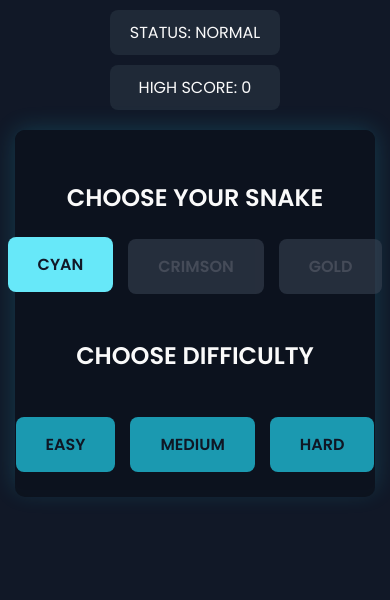
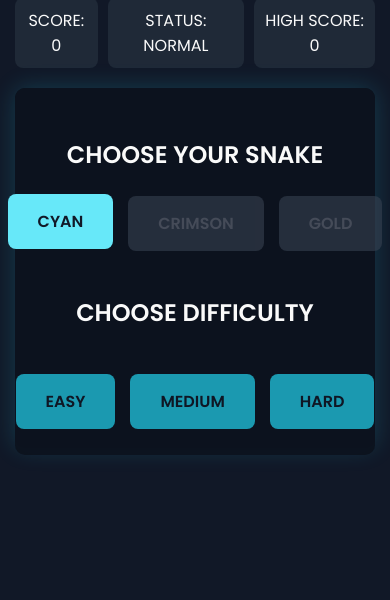
Before and after one commit to sasy1991/snake-game, a plain HTML site: page index.html in a window 390 px wide. Shown: the part 244-844 px from the top of the page. Drawn offline with Linux system fonts and the light colour scheme.

Commit message:
mobile design

```diff
--- a/style.css
+++ b/style.css
@@ -325,9 +325,14 @@ body {
 
     .scores {
         min-width: 0;
-        flex-direction: column;
+        flex-direction: row;
         gap: 10px;
-        align-items: center;
+        justify-content: center;
+    }
+
+    .score-item {
+        min-width: auto;
+        /* Allow items to shrink to fit their content */
     }
 
     .game-board-container {
```
